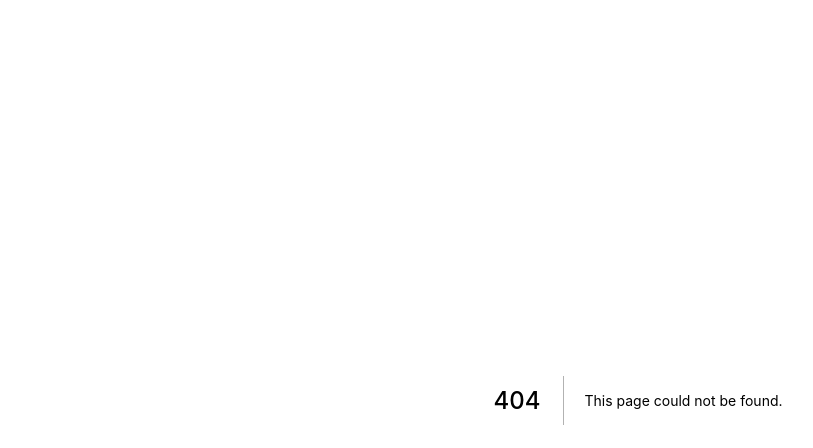
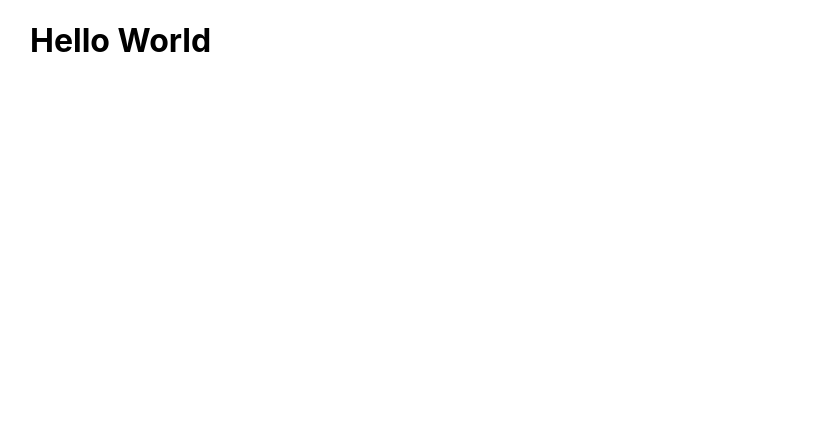
Before and after one commit to CroudsourcedCombos/main, a Next.js app in the folder frontend/: page /add_review in a window 1280 px wide. Before the commit this address had no page. Shown: the top 448 px of the page, without its empty margins (2-815 px from the left). Built offline with nearby package versions, Linux system fonts and the light colour scheme.

Commit message:
Add new pages to Next project

```diff
--- /dev/null
+++ b/frontend/pages/add_review.js
@@ -0,0 +1,11 @@
+import Head from 'next/head'
+import Image from 'next/image'
+import styles from '../styles/Home.module.css'
+
+export default function AddReview() {
+  return (
+    <div className={styles.container}>
+      <h1>Hello World</h1>
+    </div>
+  )
+}
```
Also changed, not shown: frontend/pages/sign_in.js (added, +11 -0 lines), frontend/pages/sign_up.js (added, +11 -0 lines), frontend/pages/sodadex.js (added, +11 -0 lines).
